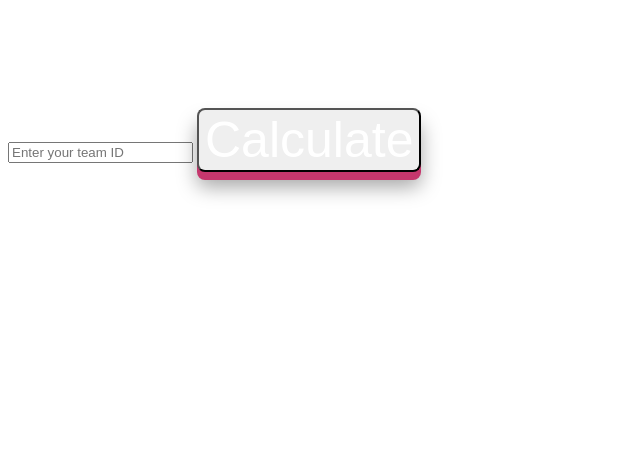
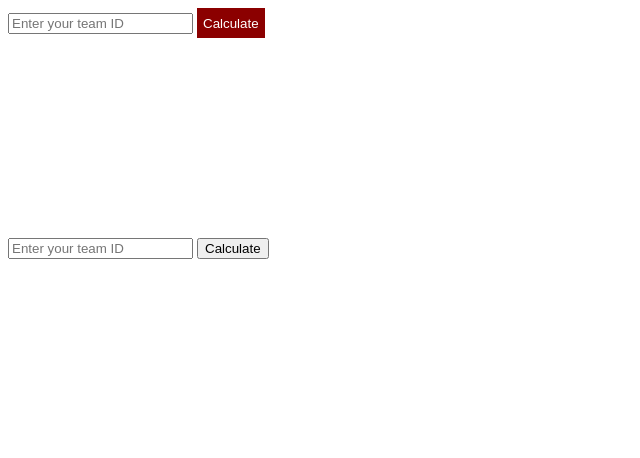
Before and after one commit to jacksomervell/fanApp, a PHP site: page /whatif.html in a window 1280 px wide. Shown: the top 458 px of the page, without its empty margins (0-640 px from the left). Run offline with PHP 8.4, Linux system fonts and the light colour scheme; some libraries are stand-ins or nearby versions.

Commit message:
captaincy stuff

```diff
--- a/syncJs.js
+++ b/syncJs.js
@@ -56,6 +56,87 @@ $(document).ready(function(){
     }
     return count;
   }
+
+  $('.captain-if').click(function(){
+
+    var teamId = $('.captain-team-id').val();
+    var limit;
+    var allPoints = [];
+    var limitArray = [];
+    var teamName;
+
+     $.ajax({url:url,
+              data:{csurl: "https://fantasy.premierleague.com/drf/entry/" + teamId + "/event/1"},
+              success: function(result){
+
+//get array of every gameweek
+              limit = result.entry.current_event;
+              teamName = result.entry.name;
+
+              var lowend = 1
+              var highend = limit;
+
+              for (var i = lowend; i <= highend; i++) {
+                limitArray.push(i);
+              }
+             }
+    }).done(function(){
+
+      var fish = $.each(limitArray, function(i, val){
+
+          $.ajax({url:url,
+                  data:{csurl: "https://fantasy.premierleague.com/drf/entry/" + teamId + "/event/" + val},
+                  success: function(result){
+                    console.log(result)
+
+                    var limit = result.entry.current_event;
+
+                    cPlayers = result.picks
+                    var points = [];
+
+                    if(result.automatic_subs.length > 0){
+                        var sub = result.automatic_subs[0].element_in;
+                        var original = result.automatic_subs[0].element_out;
+
+                        sub = cPlayers.indexOf(sub);
+                        original = cPlayers.indexOf(original);
+
+                        cPlayers.swap(sub, original);
+                      }
+
+                    for (i=0; i<11; i++){
+                      points.push(cPlayers[i].points)
+                    }
+
+                    //find highest scorer and double him
+
+                    var largest = Math.max.apply(Math, points);
+
+                    points.push(largest);
+
+                    var points = points.reduce(add, 0);
+
+                    function add(a, b) {
+                        return a + b;
+                    }
+
+                    allPoints.push(points);
+
+                  }
+            })
+       })
+
+    })
+
+    $(document).ajaxStop(function(){
+          $(this).unbind("ajaxStop");
+
+          allPoints = allPoints.reduce(function(a, b) { return a + b; }, 0);
+
+          console.log(allPoints);
+          $('.captain-results').append("<p>If <strong>" + teamName + "</strong> had picked their best captain choice every week, their current score would be <strong>" + allPoints + "</srong>");
+    })
+  })
 
 
 
--- a/whatif.css
+++ b/whatif.css
@@ -14,60 +14,10 @@
 }
 
 
-#button {
-    display: inline-block;
-    margin-top: 20%;
-    -webkit-border-radius: 8px;
-    -moz-border-radius: 8px;
-    border-radius: 8px;
-    -webkit-box-shadow:    0 8px 0 #c5376d, 0 15px 20px rgba(0, 0, 0, .35);
-    -moz-box-shadow: 0 8px 0 #c5376d, 0 15px 20px rgba(0, 0, 0, .35);
-    box-shadow: 0 8px 0 #c5376d, 0 15px 20px rgba(0, 0, 0, .35);
-    -webkit-transition: -webkit-box-shadow .1s ease-in-out;
-    -moz-transition: -moz-box-shadow .1s ease-in-out;
-    -o-transition: -o-box-shadow .1s ease-in-out;
-    transition: box-shadow .1s ease-in-out;
-    font-size: 50px;
-    color: #fff;
+.what-if{
+  background-color:darkred;
+  border:none;
+  height: 30px;
+  color: white;
+
 }
-
-#button span {
-    display: inline-block;
-    padding: 20px 30px;
-    background-color: #ec528d;
-    background-image: -webkit-gradient(linear, 0% 0%, 0% 100%, from(hsla(338, 90%, 80%, .8)), to(hsla(338, 90%, 70%, .2)));
-    background-image: -webkit-linear-gradient(hsla(338, 90%, 80%, .8), hsla(338, 90%, 70%, .2));
-    background-image: -moz-linear-gradient(hsla(338, 90%, 80%, .8), hsla(338, 90%, 70%, .2));
-    background-image: -o-linear-gradient(hsla(338, 90%, 80%, .8), hsla(338, 90%, 70%, .2));
-    -webkit-border-radius: 8px;
-    -moz-border-radius: 8px;
-    border-radius: 8px;
-    -webkit-box-shadow: inset 0 -1px 1px rgba(255, 255, 255, .15);
-    -moz-box-shadow: inset 0 -1px 1px rgba(255, 255, 255, .15);
-    box-shadow: inset 0 -1px 1px rgba(255, 255, 255, .15);
-    font-family: 'Pacifico', Arial, sans-serif;
-    line-height: 1;
-    text-shadow: 0 -1px 1px rgba(175, 49, 95, .7);
-    -webkit-transition: background-color .2s ease-in-out, -webkit-transform .1s ease-in-out;
-    -moz-transition: background-color .2s ease-in-out, -moz-transform .1s ease-in-out;
-    -o-transition: background-color .2s ease-in-out, -o-transform .1s ease-in-out;
-    transition: background-color .2s ease-in-out, transform .1s ease-in-out;
-}
-
-#button:hover span {
-    background-color: #ec6a9c;
-    text-shadow: 0 -1px 1px rgba(175, 49, 95, .9), 0 0 5px rgba(255, 255, 255, .8);
-}
-
-#button:active, #button:focus {
-    -webkit-box-shadow:    0 8px 0 #c5376d, 0 12px 10px rgba(0, 0, 0, .3);
-    -moz-box-shadow: 0 8px 0 #c5376d, 0 12px 10px rgba(0, 0, 0, .3);
-    box-shadow:    0 8px 0 #c5376d, 0 12px 10px rgba(0, 0, 0, .3);
-}
-
-#button:active span {
-    -webkit-transform: translate(0, 4px);
-    -moz-transform: translate(0, 4px);
-    -o-transform: translate(0, 4px);
-    transform: translate(0, 4px);
-}
--- a/whatif.html
+++ b/whatif.html
@@ -24,6 +24,14 @@
 	<div class='team-details'></div>
 
 	<div style='height:200px' class='results'></div>
+
+  <div class='captain-efficiency'>
+
+    <input class="captain-team-id" placeholder='Enter your team ID'></input>
+  <button id='button' class ='captain-if'>Calculate</button>
+  <div style='height:200px' class='captain-results'></div>
+
+  </div>
 </div>
 
 </body>
```
